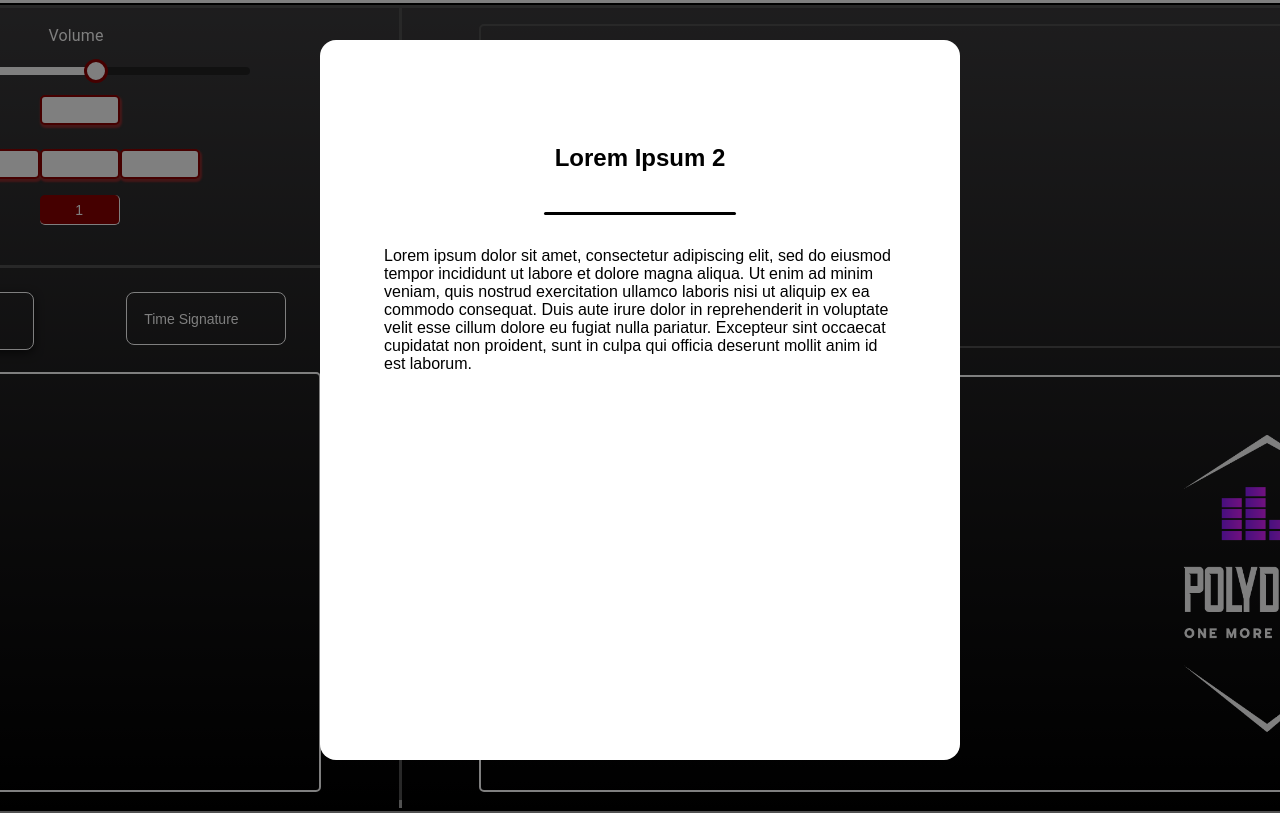
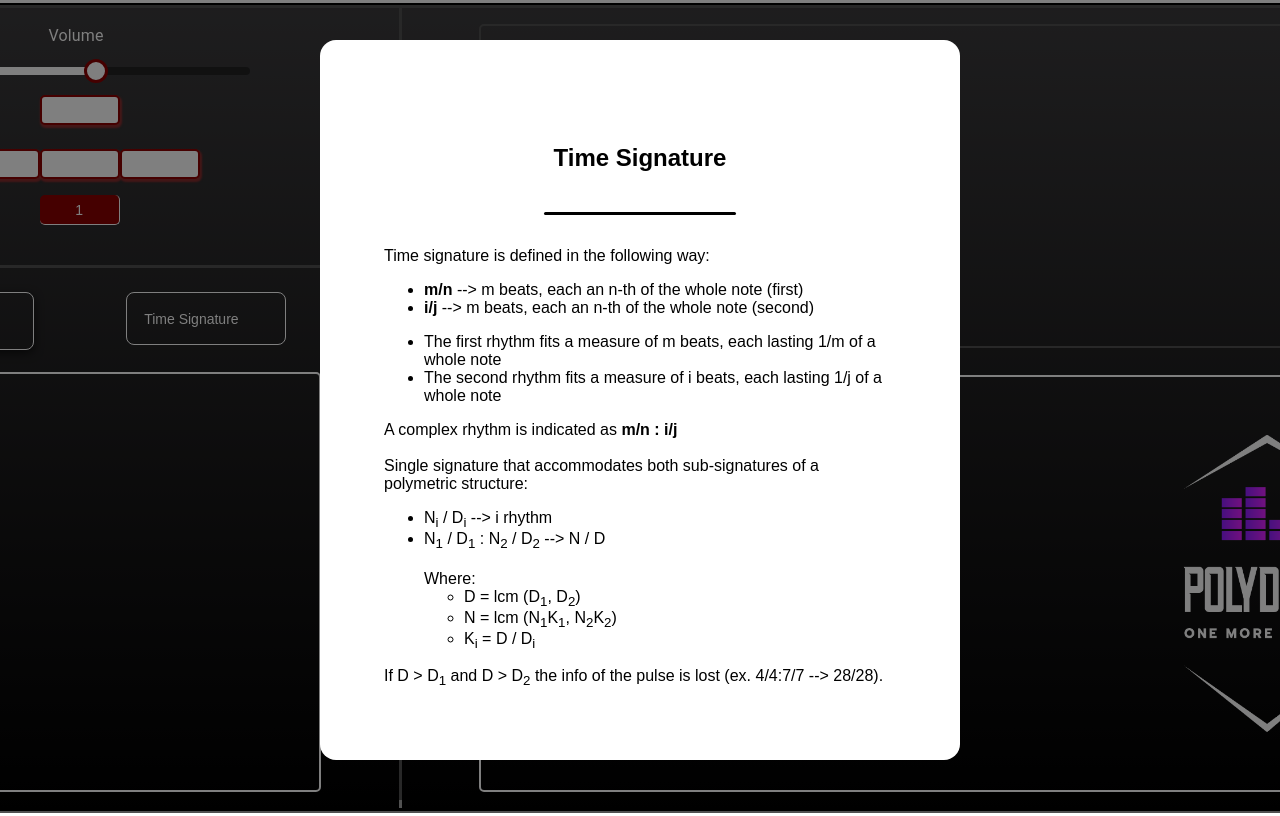
Before and after one commit to davelista/PolyDrum, a React (Create React App) app: page / in a window 1280 px wide. Both pictures are taken after a click on the button 79 px from the left and 322 px from the top of the page. Shown: the top 816 px of the page. Built offline with nearby package versions, Linux system fonts and the light colour scheme; some icons are missing.

Commit message:
Last changes in the popup

```diff
--- a/src/components/PagesSections/SettingsSection/SettingsSection.js
+++ b/src/components/PagesSections/SettingsSection/SettingsSection.js
@@ -1,6 +1,6 @@
 import React, {useContext, useState} from 'react';
 import styles from "./SettingsSection.module.css";
-import {Dropdown, HorizontalSlider, NumberControl, Button, ButtonsList, Popup, InstructionPopup} from "../../index";
+import {Dropdown, HorizontalSlider, NumberControl, Button, ButtonsList, Popup, InstructionPopup, DetailsPopup} from "../../index";
 import {
     HiVolumeUp,
     HiVolumeOff,
@@ -57,7 +57,7 @@ const SettingsSection = (props) => {
                 }
 
                 {
-                    open2 ? <Popup title={appData.popupsList[1].title} body={appData.popupsList[1].body} open={open2} onChangeOpen={setOpen2}/> : null
+                    open2 ? <Popup title={appData.popupsList[1].title} body={<DetailsPopup/>} open={open2} onChangeOpen={setOpen2}/> : null
                 }
                 <SlidersContainer />
             </div>
--- /dev/null
+++ b/src/components/Popup/DetailsPopup.js
@@ -0,0 +1,33 @@
+import React from 'react';
+
+const DetailsPopup = () => {
+    return <>
+        <div>
+            Time signature is defined in the following way:
+            <ul>
+                <li><b>m/n</b> --> m beats, each an n-th of the whole note (first)</li>
+                <li><b>i/j</b> --> m beats, each an n-th of the whole note (second)</li>
+            </ul>
+
+            <ul>
+                <li>The first rhythm fits a measure of m beats, each lasting 1/m of a whole note</li>
+                <li>The second rhythm fits a measure of i beats, each lasting 1/j of a whole note</li>
+            </ul>
+            A complex rhythm is indicated as <b>m/n : i/j</b><br/><br/>
+            Single signature that accommodates both sub-signatures of a polymetric structure:
+            <ul>
+                <li>N<sub>i</sub> / D<sub>i</sub> --> i rhythm</li>
+                <li>N<sub>1</sub> / D<sub>1</sub> : N<sub>2</sub> / D<sub>2</sub> --> N / D</li><br/>
+                Where:
+                <ul>
+                    <li>D = lcm (D<sub>1</sub>, D<sub>2</sub>)</li>
+                    <li>N = lcm (N<sub>1</sub>K<sub>1</sub>, N<sub>2</sub>K<sub>2</sub>)</li>
+                    <li> K<sub>i</sub> = D / D<sub>i</sub></li>
+                </ul>
+            </ul>
+            If D > D<sub>1</sub> and D > D<sub>2</sub> the info of the pulse is lost (ex. 4/4:7/7 --> 28/28).
+        </div>
+    </>
+}
+
+export default DetailsPopup;
--- a/src/components/index.js
+++ b/src/components/index.js
@@ -16,7 +16,8 @@ import PlayRhythm from "./PlayRhythm/PlayRhythm"
 import Popup from "./Popup/Popup";
 import Display from "./PagesSections/RhythmSection/Display/Display";
 import InstructionPopup from "./Popup/InstructionPopup";
+import DetailsPopup from "./Popup/DetailsPopup";
 
 export {StepButton, HorizontalSlider, SampleLine, Dropdown, CheckBox,
     NumberControl, Drumpad, Button, VerticalSlider,SettingsSection, RhythmSection, StepButtonsList, ButtonsList,
-    SlidersContainer, PlayRhythm, Display, Popup, InstructionPopup}
+    SlidersContainer, PlayRhythm, Display, Popup, InstructionPopup, DetailsPopup}
--- a/src/popupsList.json
+++ b/src/popupsList.json
@@ -3,7 +3,6 @@
     "title": "Instructions"
    },
   {
-    "title": "Lorem Ipsum 2",
-    "body": "Lorem ipsum dolor sit amet, consectetur adipiscing elit, sed do eiusmod tempor incididunt ut labore et dolore magna aliqua. Ut enim ad minim veniam, quis nostrud exercitation ullamco laboris nisi ut aliquip ex ea commodo consequat. Duis aute irure dolor in reprehenderit in voluptate velit esse cillum dolore eu fugiat nulla pariatur. Excepteur sint occaecat cupidatat non proident, sunt in culpa qui officia deserunt mollit anim id est laborum."
+    "title": "Time Signature"
   }
 ]
```
